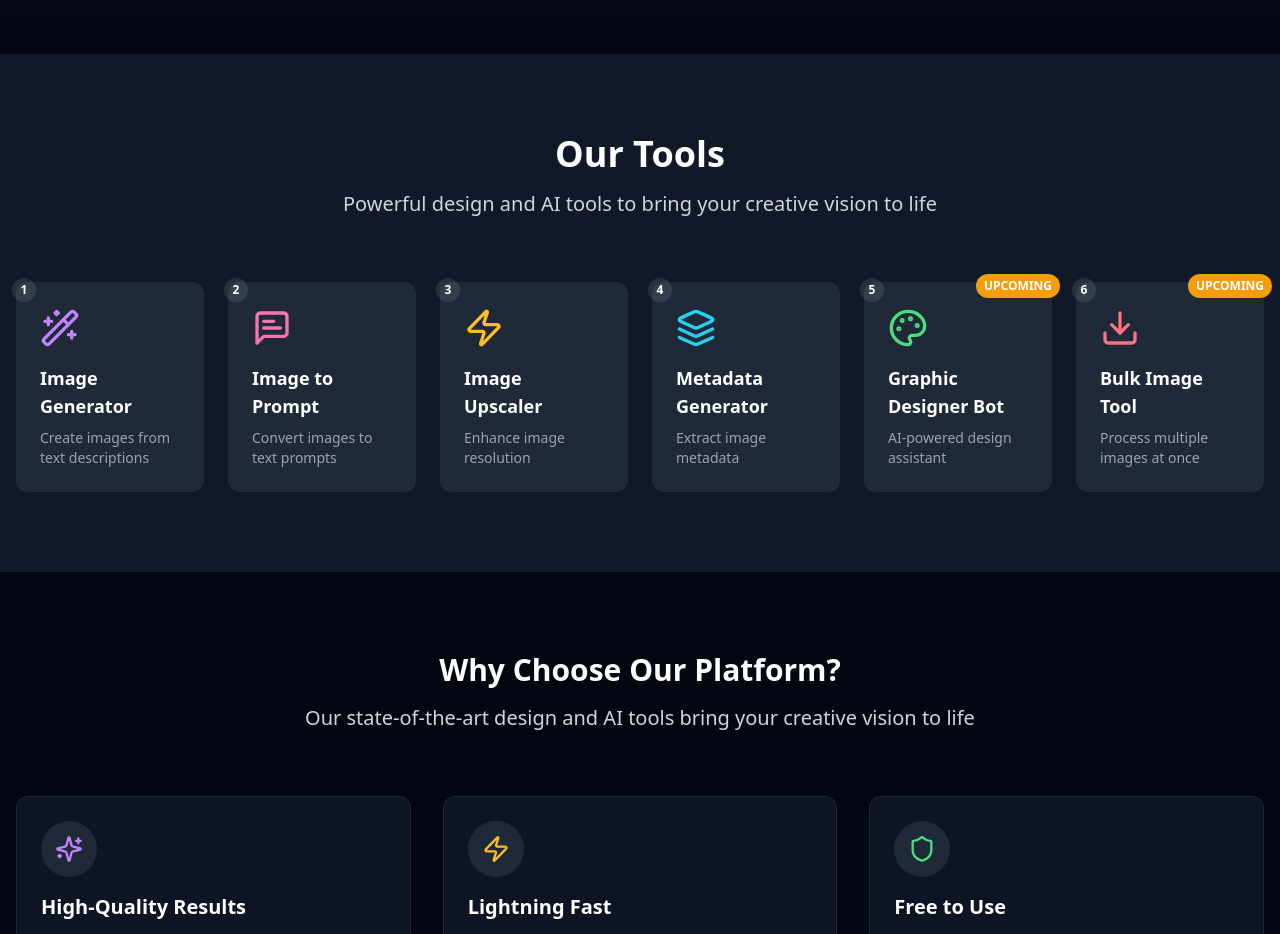
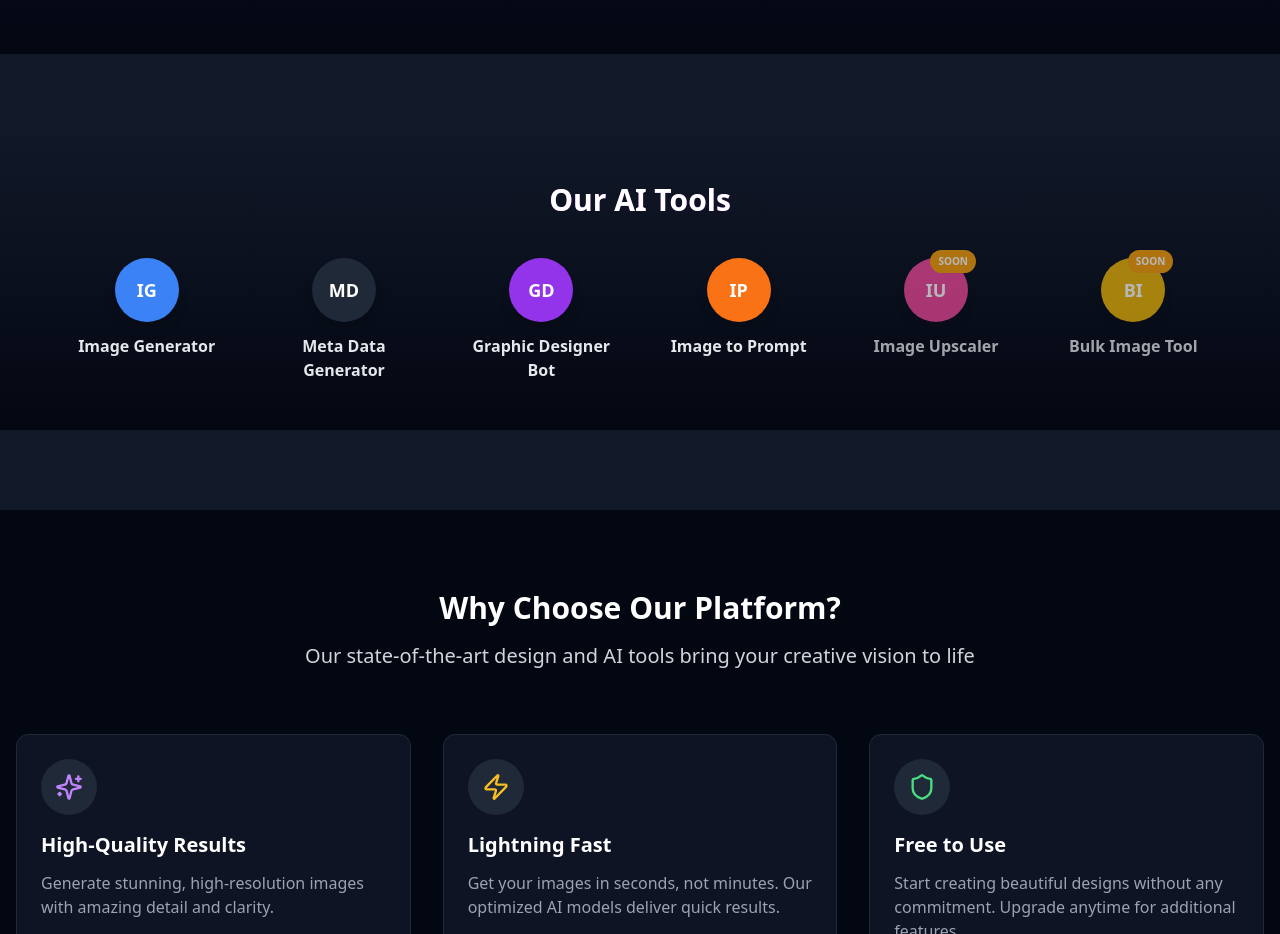
Before and after one commit to khairul155/khairul, a React (Vite) app: page / in a window 1280 px wide. Shown: the part 960-1894 px from the top of the page. Built offline with nearby package versions, Linux system fonts and the light colour scheme.

Commit message:
feat: Enhance AI tool icons and section
- Implemented circular icon design with hover effects.
- Removed sub-labels from tool icons.
- Marked "Image Upscaler" and "Bulk Image Tool" as upcoming, disabling them.
- Ensured other tools are functional.

```diff
--- a/src/components/AiToolIcon.tsx
+++ b/src/components/AiToolIcon.tsx
@@ -23,27 +23,28 @@ const AiToolIcon: React.FC<AiToolIconProps> = ({
 }) => {
   // Map of background colors for each icon type
   const colorMap = {
-    IG: "bg-gradient-to-br from-green-400 to-yellow-300", // Image Generator
-    MD: "bg-gradient-to-br from-[#0C0C0C] to-[#242424]", // Meta Data Generator
-    GD: "bg-gradient-to-br from-purple-400 to-violet-300", // Graphic Designer Bot
-    IP: "bg-gradient-to-br from-orange-400 to-amber-300", // Image to Prompt
-    IU: "bg-gradient-to-br from-rose-400 to-pink-300", // Image Upscaler
-    BI: "bg-gradient-to-br from-amber-400 to-yellow-300", // Bulk Image Size Increaser
+    IG: "bg-blue-500", // Image Generator
+    MD: "bg-gray-800", // Meta Data Generator
+    GD: "bg-purple-600", // Graphic Designer Bot
+    IP: "bg-orange-500", // Image to Prompt
+    IU: "bg-pink-500", // Image Upscaler
+    BI: "bg-yellow-500", // Bulk Image Size Increaser
   };
 
   return (
     <div
       className={cn(
-        "flex flex-col items-center text-center cursor-pointer transition-all duration-300",
-        isUpcoming ? "opacity-70 pointer-events-none" : "hover:scale-110",
+        "flex flex-col items-center text-center transition-all duration-300",
+        isUpcoming ? "opacity-70 pointer-events-none" : "hover:scale-110 cursor-pointer",
         isActive && "scale-110",
         className
       )}
       onClick={!isUpcoming ? onClick : undefined}
     >
       <div className={cn(
-        "w-20 h-20 rounded-full shadow-lg flex items-center justify-center mb-3 relative transform transition-transform duration-300",
+        "w-16 h-16 rounded-full shadow-lg flex items-center justify-center mb-3 relative transform transition-transform duration-300",
         colorMap[icon],
+        "hover:shadow-xl",
         isActive && "ring-2 ring-white ring-opacity-70"
       )}>
         {isActive && (
@@ -56,19 +57,11 @@ const AiToolIcon: React.FC<AiToolIconProps> = ({
           </div>
         )}
 
-        <div className="w-14 h-14 bg-white dark:bg-gray-800 rounded-full flex items-center justify-center shadow-sm">
-          <span className={cn(
-            "text-lg font-bold",
-            icon === "MD" || icon === "GD" ? "text-[#FAF7F0]" : "text-gray-800 dark:text-gray-200"
-          )}>
-            {icon}
-          </span>
-        </div>
+        <span className="text-white text-lg font-bold">
+          {icon}
+        </span>
       </div>
-      <h3 className={cn(
-        "font-semibold text-sm md:text-base",
-        icon === "MD" || icon === "GD" ? "text-[#FAF7F0]" : "text-gray-800 dark:text-gray-200"
-      )}>
+      <h3 className="font-semibold text-sm md:text-base text-gray-800 dark:text-gray-200">
         {label}
       </h3>
     </div>
--- a/src/components/AiToolsSection.tsx
+++ b/src/components/AiToolsSection.tsx
@@ -28,7 +28,7 @@ const AiToolsSection = () => {
           Our AI Tools
         </h2>
 
-        <div className="grid grid-cols-3 md:grid-cols-3 lg:grid-cols-6 gap-8 justify-items-center">
+        <div className="grid grid-cols-4 md:grid-cols-4 lg:grid-cols-6 gap-8 justify-items-center">
           <AiToolIcon
             icon="IG"
             label="Image Generator"
@@ -65,7 +65,6 @@ const AiToolsSection = () => {
             icon="IU"
             label="Image Upscaler"
             color="pink"
-            isActive={isActive("/image-upscaler")}
             isUpcoming={true}
             onClick={() => handleToolClick("Image Upscaler", "/image-upscaler")}
           />
@@ -74,7 +73,6 @@ const AiToolsSection = () => {
             icon="BI"
             label="Bulk Image Tool"
             color="yellow"
-            isActive={isActive("/bulk-image-size-increaser")}
             isUpcoming={true}
             onClick={() => handleToolClick("Bulk Image Size Increaser", "/bulk-image-size-increaser")}
           />
--- a/src/index.css
+++ b/src/index.css
@@ -1,4 +1,3 @@
-
 @tailwind base;
 @tailwind components;
 @tailwind utilities;
@@ -150,6 +149,19 @@
   }
 }
 
+/* New animation for tool icons */
+@keyframes tool-icon-pulse {
+  0% {
+    box-shadow: 0 0 0 0 rgba(255, 255, 255, 0.4);
+  }
+  70% {
+    box-shadow: 0 0 0 10px rgba(255, 255, 255, 0);
+  }
+  100% {
+    box-shadow: 0 0 0 0 rgba(255, 255, 255, 0);
+  }
+}
+
 @layer utilities {
   .animate-float {
     animation: float 6s ease-in-out infinite;
@@ -198,6 +210,12 @@
 
   .social-icon:hover {
     @apply transform scale-110 shadow-xl;
+  }
+
+  /* New utility class for tool icons */
+  .tool-icon-hover:hover {
+    animation: tool-icon-pulse 1.5s infinite;
+    transform: scale(1.1);
   }
 }
 
@@ -278,3 +296,26 @@
 .tool-icon-ring:hover::before {
   opacity: 1;
 }
+
+/* Enhanced styling for tool icons */
+.tool-icon {
+  transition: all 0.3s ease;
+  position: relative;
+}
+
+.tool-icon:hover {
+  transform: translateY(-5px);
+}
+
+.tool-icon:hover::after {
+  content: '';
+  position: absolute;
+  top: 0;
+  left: 0;
+  right: 0;
+  bottom: 0;
+  border-radius: 50%;
+  z-index: -1;
+  background: rgba(255, 255, 255, 0.2);
+  animation: tool-icon-pulse 1.5s infinite;
+}
--- a/src/pages/LandingPage.tsx
+++ b/src/pages/LandingPage.tsx
@@ -5,6 +5,8 @@ import { Button } from "@/components/ui/button";
 import Navbar from "@/components/Navbar";
 import { Wand2, ArrowRight, Sparkles, Image, Zap, Shield, Download, Trophy, Check, ChevronRight, Star, Palette, MessageSquareText, Layers, Clock } from "lucide-react";
 import TypingEffect from "@/components/TypingEffect";
+import AiToolsSection from "@/components/AiToolsSection";
+
 const LandingPage = () => {
   const {
     user
@@ -90,30 +92,7 @@ const LandingPage = () => {
 
       {/* Tools Section */}
       <section ref={toolsRef} className="py-20 bg-gray-900">
-        <div className="container mx-auto px-4">
-          <div className="text-center mb-16">
-            <h2 className="text-3xl md:text-4xl font-bold mb-4 text-white">Our Tools</h2>
-            <p className="text-xl text-gray-300 max-w-2xl mx-auto">
-              Powerful design and AI tools to bring your creative vision to life
-            </p>
-          </div>
-
-          <div className="grid grid-cols-2 md:grid-cols-3 lg:grid-cols-6 gap-6">
-            {/* Current Tools */}
-            <ToolCard icon={<Wand2 className="h-10 w-10 text-purple-400" />} title="Image Generator" description="Create images from text descriptions" link="/image-generator" color="from-purple-600 to-blue-600" number="1" />
-
-            <ToolCard icon={<MessageSquareText className="h-10 w-10 text-pink-400" />} title="Image to Prompt" description="Convert images to text prompts" link="/image-to-prompt" color="from-pink-600 to-purple-600" number="2" />
-
-            <ToolCard icon={<Zap className="h-10 w-10 text-amber-400" />} title="Image Upscaler" description="Enhance image resolution" link="/image-upscaler" color="from-amber-600 to-yellow-600" number="3" />
-
-            <ToolCard icon={<Layers className="h-10 w-10 text-cyan-400" />} title="Metadata Generator" description="Extract image metadata" link="/metadata-generator" color="from-cyan-600 to-blue-600" number="4" />
-
-            {/* Upcoming Tools */}
-            <ToolCard icon={<Palette className="h-10 w-10 text-green-400" />} title="Graphic Designer Bot" description="AI-powered design assistant" link="/graphic-designer-bot" color="from-green-600 to-emerald-600" isUpcoming={true} number="5" />
-
-            <ToolCard icon={<Download className="h-10 w-10 text-rose-400" />} title="Bulk Image Tool" description="Process multiple images at once" link="/bulk-image-size-increaser" color="from-rose-600 to-red-600" isUpcoming={true} number="6" />
-          </div>
-        </div>
+        <AiToolsSection />
       </section>
 
       {/* Features Section */}
```
